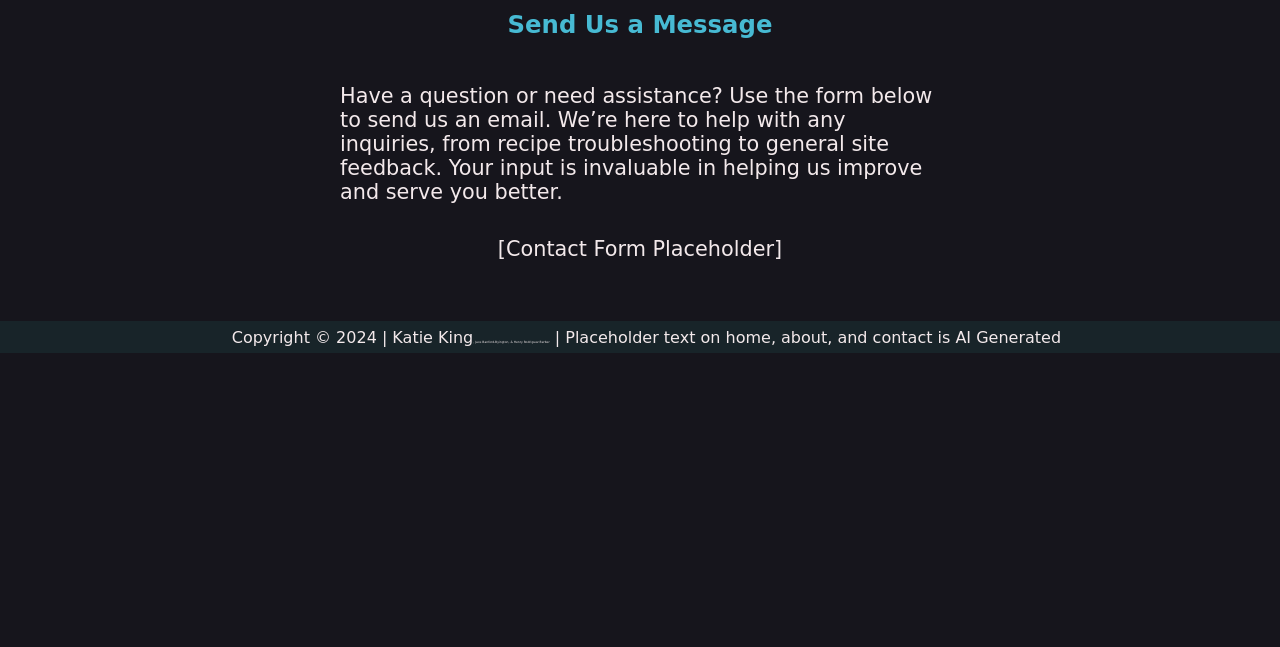
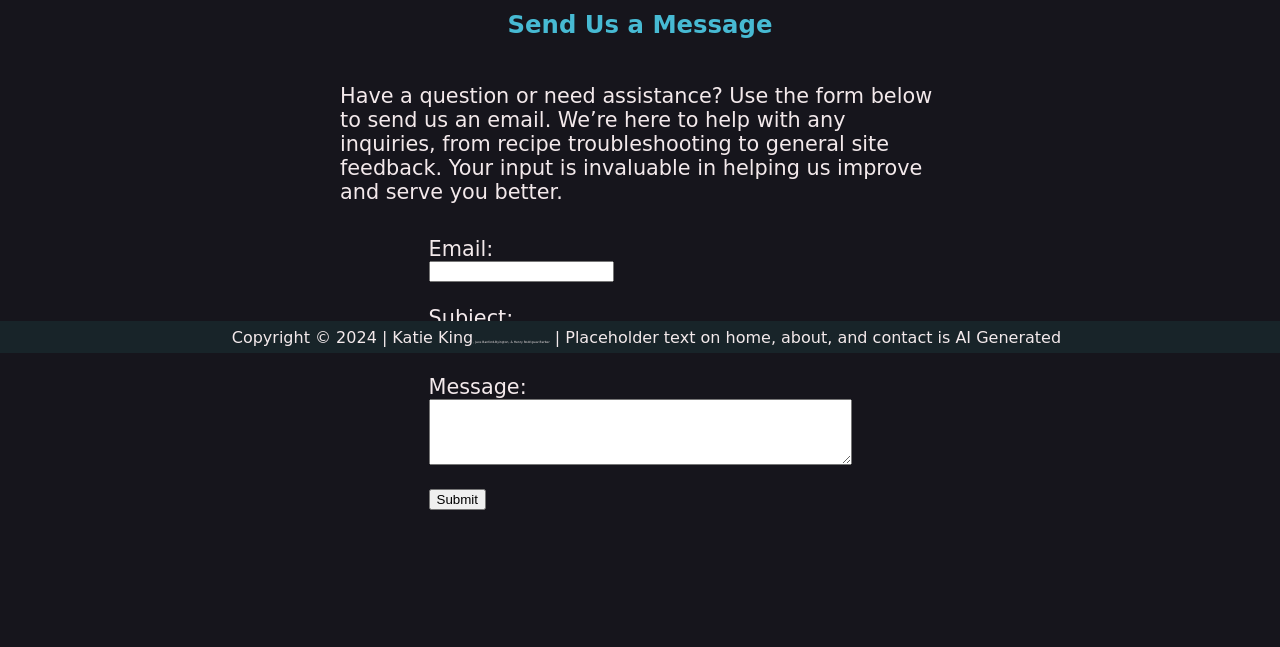
Before and after one commit to DarkRose2021/Recipe-CMS, a PHP site: page /index.php?page=contact in a window 1280 px wide. Shown: the part 447-1094 px from the top of the page. Before the commit the page ends 800 px from the top, so only its background shows below. Run offline with PHP 8.4, Linux system fonts and the light colour scheme; some web fonts are replaced.

Commit message:
contact form

```diff
--- a/pages/contact.php
+++ b/pages/contact.php
@@ -28,5 +28,9 @@
     from recipe troubleshooting to general site feedback. Your input is invaluable in helping us improve and serve you
     better.</p>
 
-  <div>[Contact Form Placeholder]</div>
+  <div>
+    <?php
+    include_once ("contactForm.php");
+       ?>
+  </div>
 </div>
--- /dev/null
+++ b/pages/contactForm.php
@@ -0,0 +1,15 @@
+<?php
+?>
+
+ <form action="contact.php" method="post">
+        <label for="email">Email:</label><br>
+        <input type="email" id="email" name="email" required><br><br>
+
+        <label for="subject">Subject:</label><br>
+        <input type="text" id="subject" name="subject" required><br><br>
+
+        <label for="message">Message:</label><br>
+        <textarea id="message" name="message" rows="4" cols="50" required></textarea><br><br>
+
+        <input type="submit" value="Submit">
+    </form>
```
